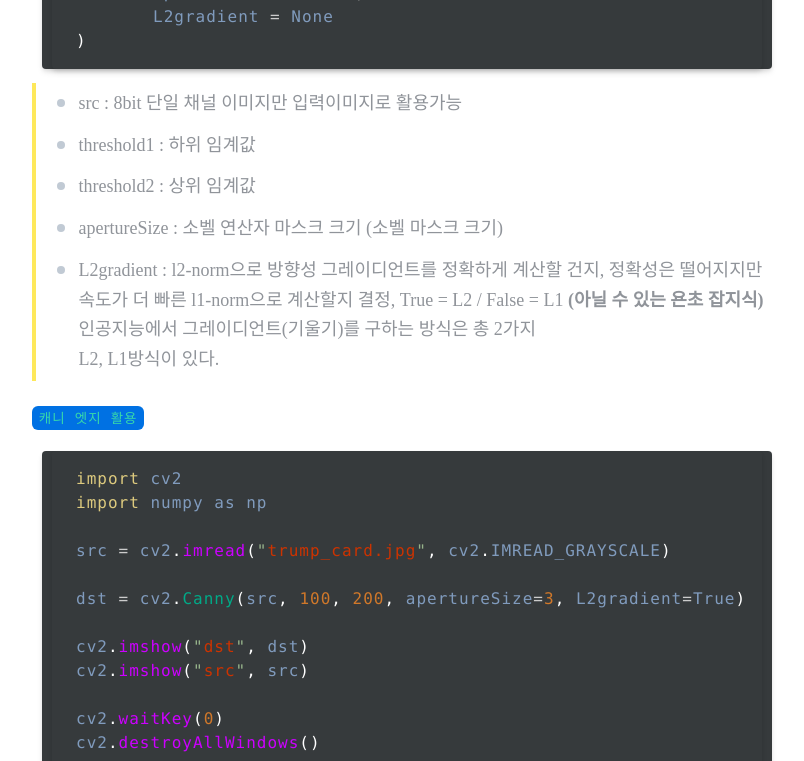
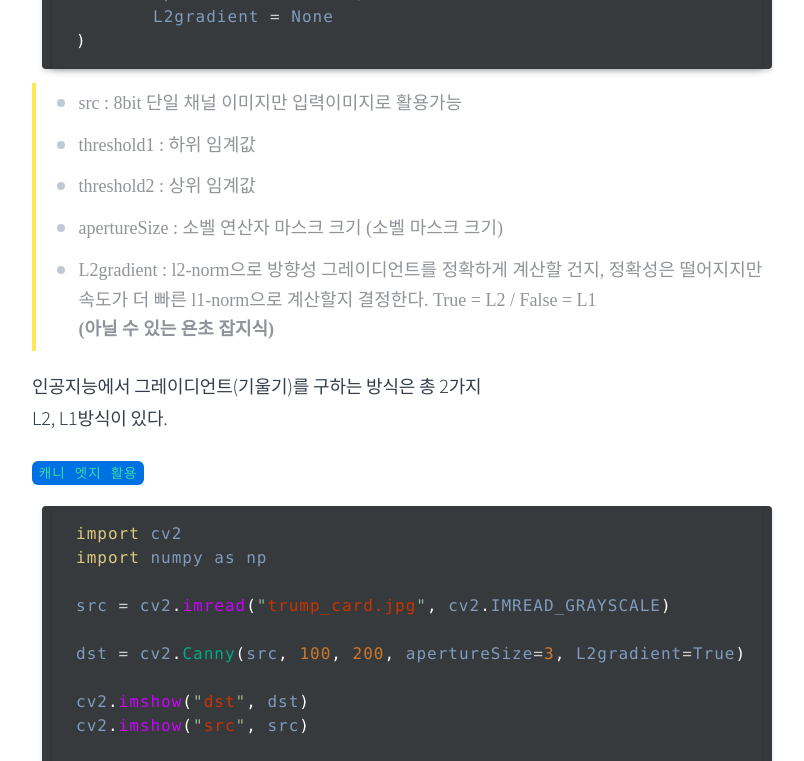
Before and after one commit to yoncho/yoncho.github.io, a Jekyll site: the page built from opencv/09_OpenCV이미지검출.md, in a window 1280 px wide and 1400 px high, scrolled down 6647 px, cut to the strip 0-761 px from the top of the window. Shown: the whole strip, without its empty margins (233-1037 px from the left). Built offline with Jekyll 4.4.1, drawn with Linux system fonts in a browser that asks for light colours; some web fonts are replaced; some of the changed text lies outside the part shown.

Commit message:
2021.02.14

````diff
--- a/opencv/09_OpenCV이미지검출.md
+++ b/opencv/09_OpenCV이미지검출.md
@@ -201,8 +201,10 @@ dst = cv2.Canny(
 > - threshold2 : 상위 임계값
 > - apertureSize : 소벨 연산자 마스크 크기 (소벨 마스크 크기)
 > - L2gradient : l2-norm으로 방향성 그레이디언트를 정확하게 계산할 건지, 정확성은 떨어지지만
-속도가 더 빠른 l1-norm으로 계산할지 결정, True = L2 / False = L1
+속도가 더 빠른 l1-norm으로 계산할지 결정한다.  True = L2 / False = L1
 **(아닐 수 있는 욘초 잡지식)**
+
+
 인공지능에서 그레이디언트(기울기)를 구하는 방식은 총 2가지
 L2, L1방식이 있다.
 
@@ -223,6 +225,7 @@ cv2.waitKey(0)
 cv2.destroyAllWindows()
 ```
 ![canny](https://user-images.githubusercontent.com/44021629/107853999-6b3ae300-6e5c-11eb-9bc6-678c9c490c66.PNG)
+보면 가장자리를 엄청 뚜렷하게 정확히 검출하는 것을 볼 수 있다.
 
 <hr>
 
````
Also changed, not shown: opencv/07_OpenCV이미지변환.md (+1 -1 lines), opencv/08_OpenCV이미지변환2.md (+1 -1 lines).
